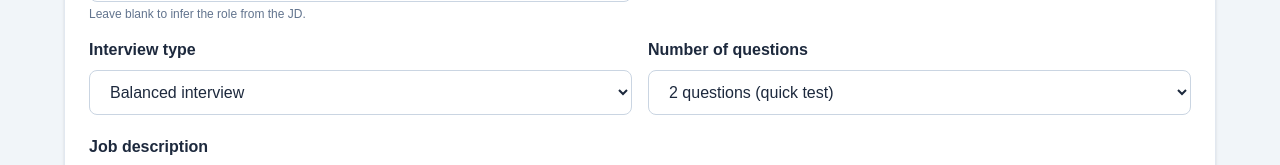
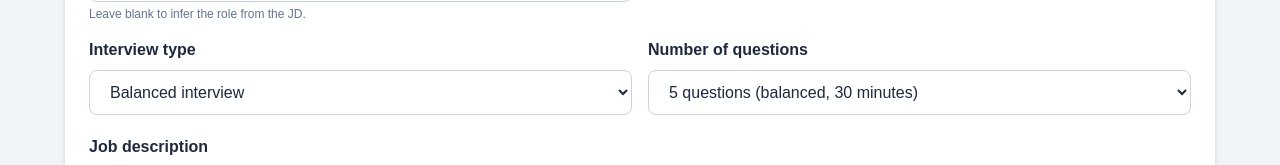
Before and after one commit to mangeshr1005/ai-salesforce-assessment, a Next.js app in the folder frontend/: page / in a window 1280 px wide. Shown: the part 329-494 px from the top of the page. Built offline with nearby package versions, Linux system fonts and the light colour scheme.

Commit message:
Default assessments to five balanced questions

```diff
--- a/frontend/app/page.tsx
+++ b/frontend/app/page.tsx
@@ -131,7 +131,7 @@ export default function Home() {
   const [roleTitle, setRoleTitle] = useState("");
   const [experienceLevel, setExperienceLevel] = useState("Infer from the job description");
   const [interviewType, setInterviewType] = useState("balanced");
-  const [questionCount, setQuestionCount] = useState(2);
+  const [questionCount, setQuestionCount] = useState(5);
   const [assessment, setAssessment] = useState<Assessment | null>(null);
   const [error, setError] = useState("");
   const [loading, setLoading] = useState(false);
@@ -369,6 +369,7 @@ export default function Home() {
               >
                 <option value={2}>2 questions (quick test)</option>
                 <option value={4}>4 questions</option>
+                <option value={5}>5 questions (balanced, 30 minutes)</option>
                 <option value={6}>6 questions</option>
                 <option value={8}>8 questions</option>
                 <option value={10}>10 questions</option>
```
